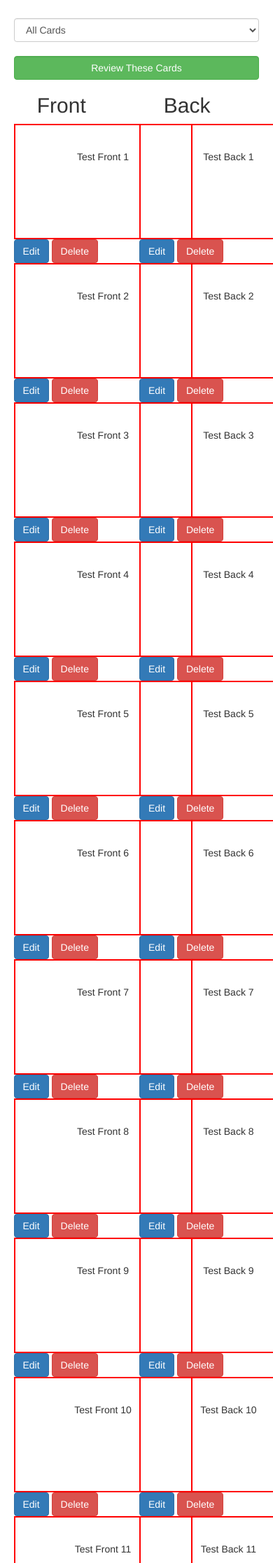
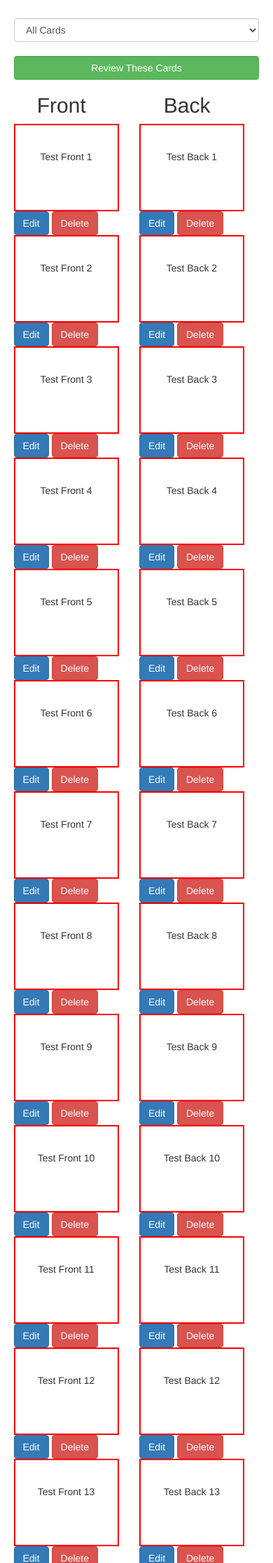
Before and after one commit to fdel15/flash-cards, a Rails app: page /cards in a window 390 px wide; the page is wider, and only the part inside the window is pictured. Shown: the part 54-2288 px from the top of that part at 70% size. Run offline with Rails 7, Linux system fonts and the light colour scheme; data comes from the database, SQL or seed files in the repository; style sheets or scripts are compiled from the project's sources; some libraries are stand-ins or nearby versions.

Commit message:
add media query for iphone 6

```diff
--- a/app/assets/stylesheets/custom.css.scss
+++ b/app/assets/stylesheets/custom.css.scss
@@ -134,3 +134,14 @@ body {
 .streak-10 {
   border: solid green 2px;
 }
+
+@media only screen and (max-width: 500px) {
+    .display_cards {
+      .front-cards, .back-cards {
+        .card {
+          height: 125px;
+          width: 150px;
+        }
+      }
+    }
+}
```
